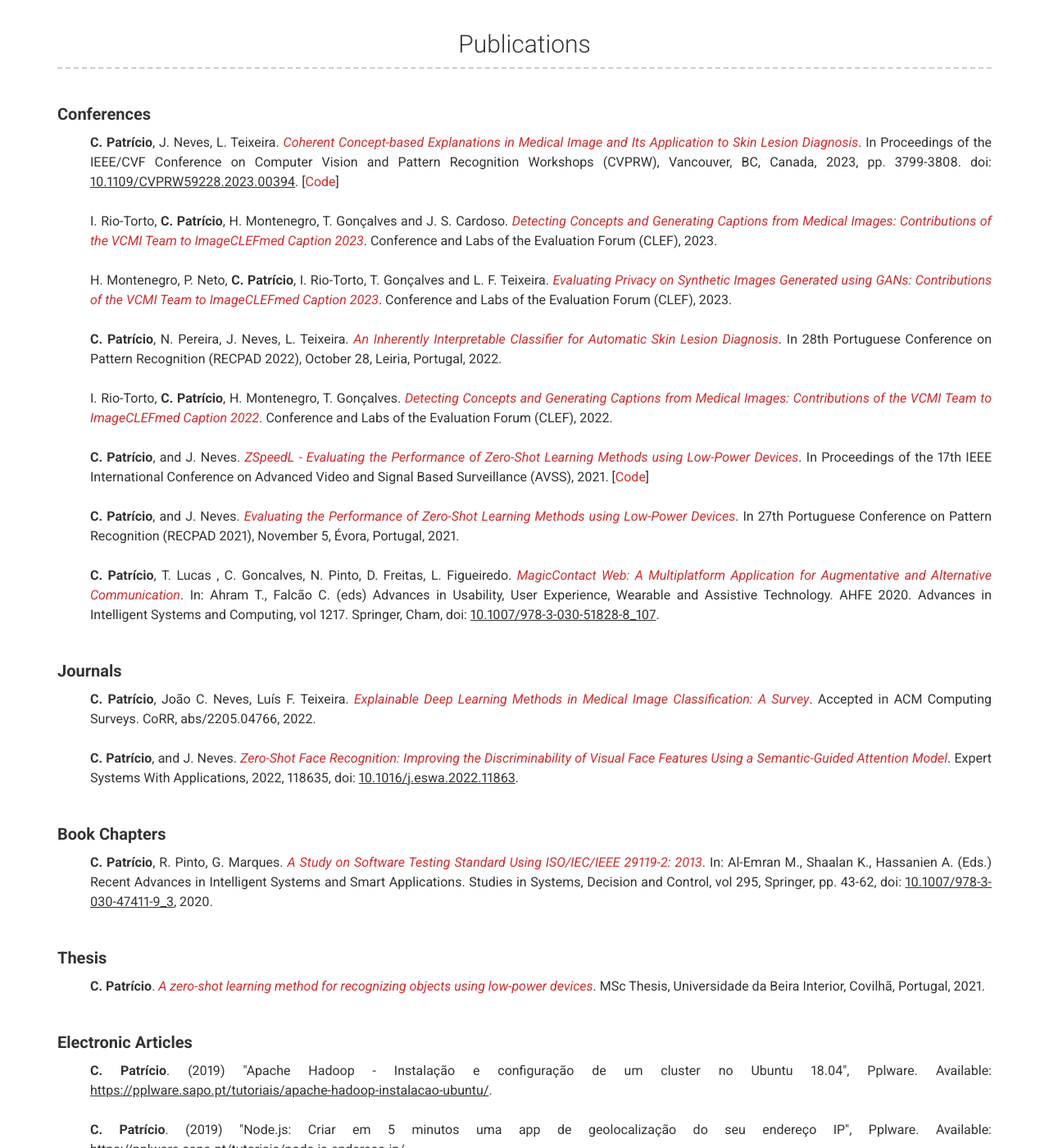
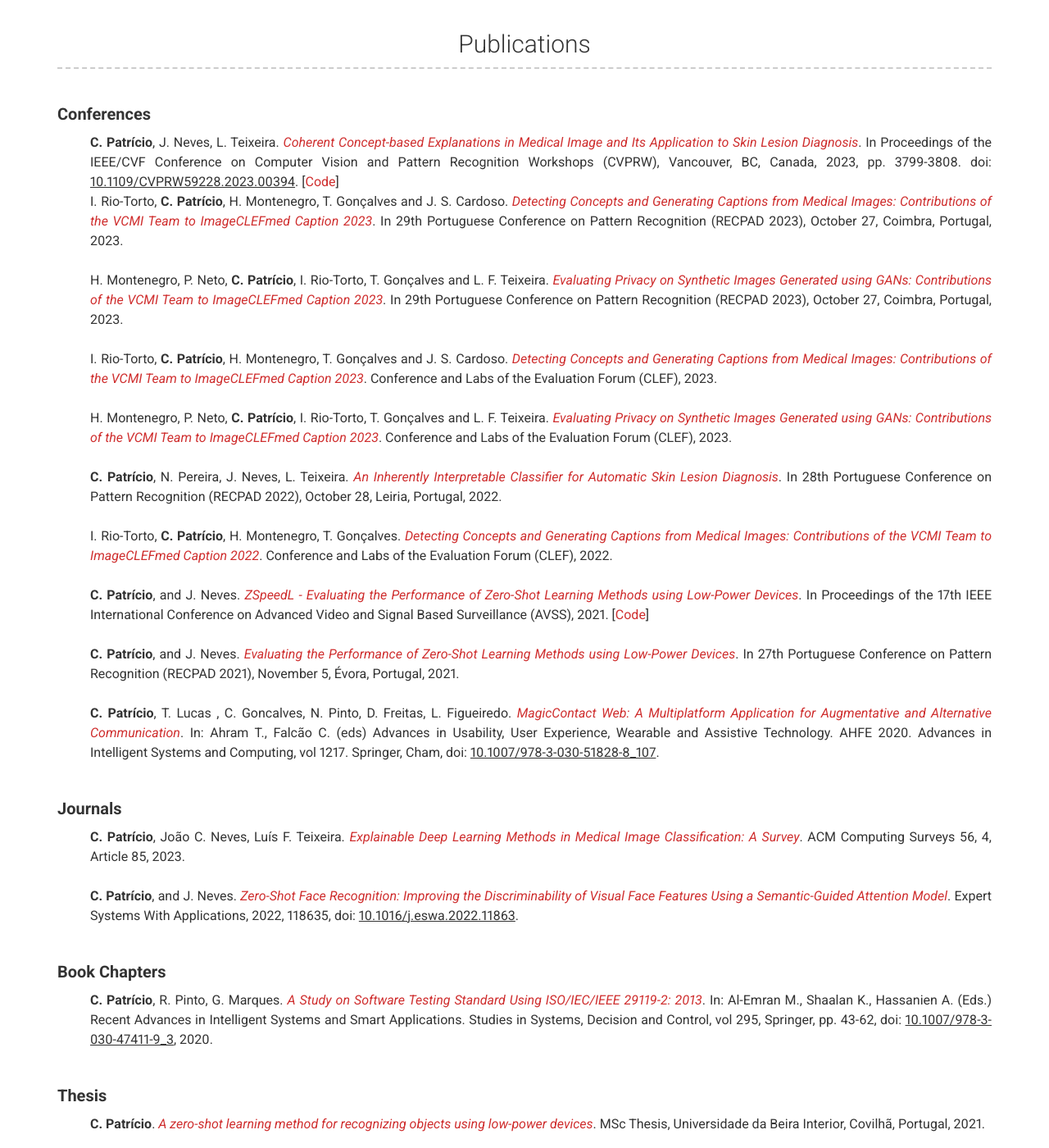
Before and after one commit to CristianoPatricio/cristianopatricio.github.io, a Jekyll site: the page built from index.md, in a window 1280 px wide and 1400 px high, scrolled down 2317 px. Shown: the whole window at 82% size. Built offline with Jekyll 4.4.1, drawn with Linux system fonts in a browser that asks for light colours; nearby versions of some CDN libraries.

Commit message:
Update _config.yml

```diff
--- a/_config.yml
+++ b/_config.yml
@@ -54,6 +54,13 @@
         <li>
             <b>C. Patrício</b>, J. Neves, L. Teixeira. <a href="https://openaccess.thecvf.com/content/CVPR2023W/SAIAD/papers/Patricio_Coherent_Concept-Based_Explanations_in_Medical_Image_and_Its_Application_to_CVPRW_2023_paper.pdf" style="color: #cf2e2e;" target="blank"><em>Coherent Concept-based Explanations in Medical Image and Its Application to Skin Lesion Diagnosis</em></a>. In Proceedings of the IEEE/CVF Conference on Computer Vision and Pattern Recognition Workshops (CVPRW), Vancouver, BC, Canada, 2023, pp. 3799-3808. doi: <a href="https://doi.org/10.1109/CVPRW59228.2023.00394" style="color: #333; text-decoration: underline;">10.1109/CVPRW59228.2023.00394</a>. [<a href="https://github.com/CristianoPatricio/coherent-cbe-skin" style="color: #cf2e2e;">Code</a>]
         </li>
+         <li>
+            I. Rio-Torto, <b>C. Patrício</b>, H. Montenegro, T. Gonçalves and J. S. Cardoso. <a href="#" style="color: #cf2e2e;" target="blank"><em>Detecting Concepts and Generating Captions from Medical Images: Contributions of the VCMI Team to ImageCLEFmed Caption 2023</em></a>. In 29th Portuguese Conference on Pattern Recognition (RECPAD 2023), October 27, Coimbra, Portugal, 2023.
+        </li>
+        <br>
+        <li>
+            H. Montenegro, P. Neto, <b>C. Patrício</b>, I. Rio-Torto, T. Gonçalves and L. F. Teixeira. <a href="#" style="color: #cf2e2e;" target="blank"><em>Evaluating Privacy on Synthetic Images Generated using GANs: Contributions of the VCMI Team to ImageCLEFmed Caption 2023</em></a>. In 29th Portuguese Conference on Pattern Recognition (RECPAD 2023), October 27, Coimbra, Portugal, 2023.
+        </li>
         <br>
         <li>
             I. Rio-Torto, <b>C. Patrício</b>, H. Montenegro, T. Gonçalves and J. S. Cardoso. <a href="#" style="color: #cf2e2e;" target="blank"><em>Detecting Concepts and Generating Captions from Medical Images: Contributions of the VCMI Team to ImageCLEFmed Caption 2023</em></a>. Conference and Labs of the Evaluation Forum (CLEF), 2023.
@@ -87,7 +94,7 @@
     <p style="font-size:20px;"><b>Journals</b></p>
     <ul style="list-style-type: none;" >
         <li>
-            <b>C. Patrício</b>, João C. Neves, Luís F. Teixeira. <a href="https://arxiv.org/pdf/2205.04766" style="color: #cf2e2e;" target="blank"><em>Explainable Deep Learning Methods in Medical Image Classification: A Survey</em></a>. Accepted in ACM Computing Surveys. CoRR, abs/2205.04766, 2022.
+            <b>C. Patrício</b>, João C. Neves, Luís F. Teixeira. <a href="https://arxiv.org/pdf/2205.04766" style="color: #cf2e2e;" target="blank"><em>Explainable Deep Learning Methods in Medical Image Classification: A Survey</em></a>. ACM Computing Surveys 56, 4, Article 85, 2023.
         </li>
         <br>
         <li>
```
